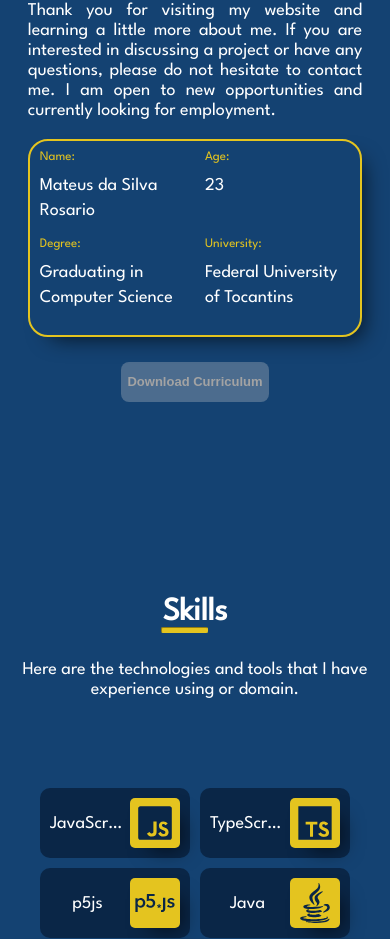
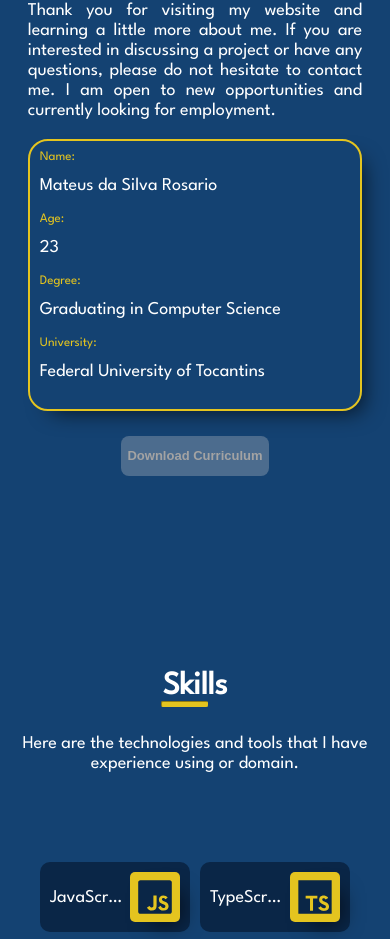
Before and after one commit to MateusRosario/portfolio, a React (Create React App) app: page / in a window 390 px wide. Shown: the part 1482-2421 px from the top of the page. Built offline with nearby package versions, Linux system fonts and the light colour scheme; the HTML template or start-up script is replaced by a standard one.

Commit message:
DetailBox from about Section adjusted for small screens

```diff
--- a/src/components/layouts/about/About.css
+++ b/src/components/layouts/about/About.css
@@ -94,3 +94,9 @@
         display: none;
     }
 }
+
+@media only screen and (max-width: 500px){
+    .detail-box{
+        grid-template-columns: 1fr;
+    }
+}
```
